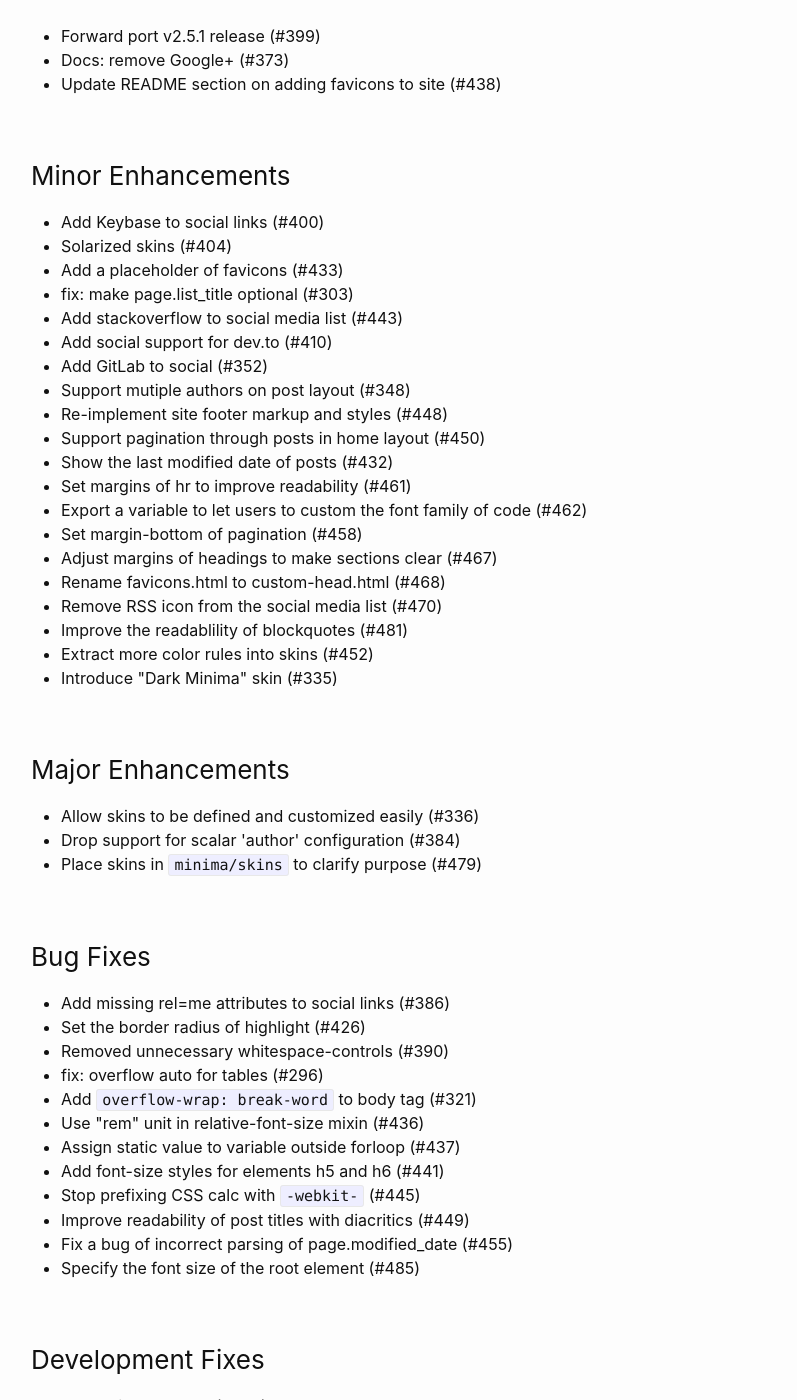
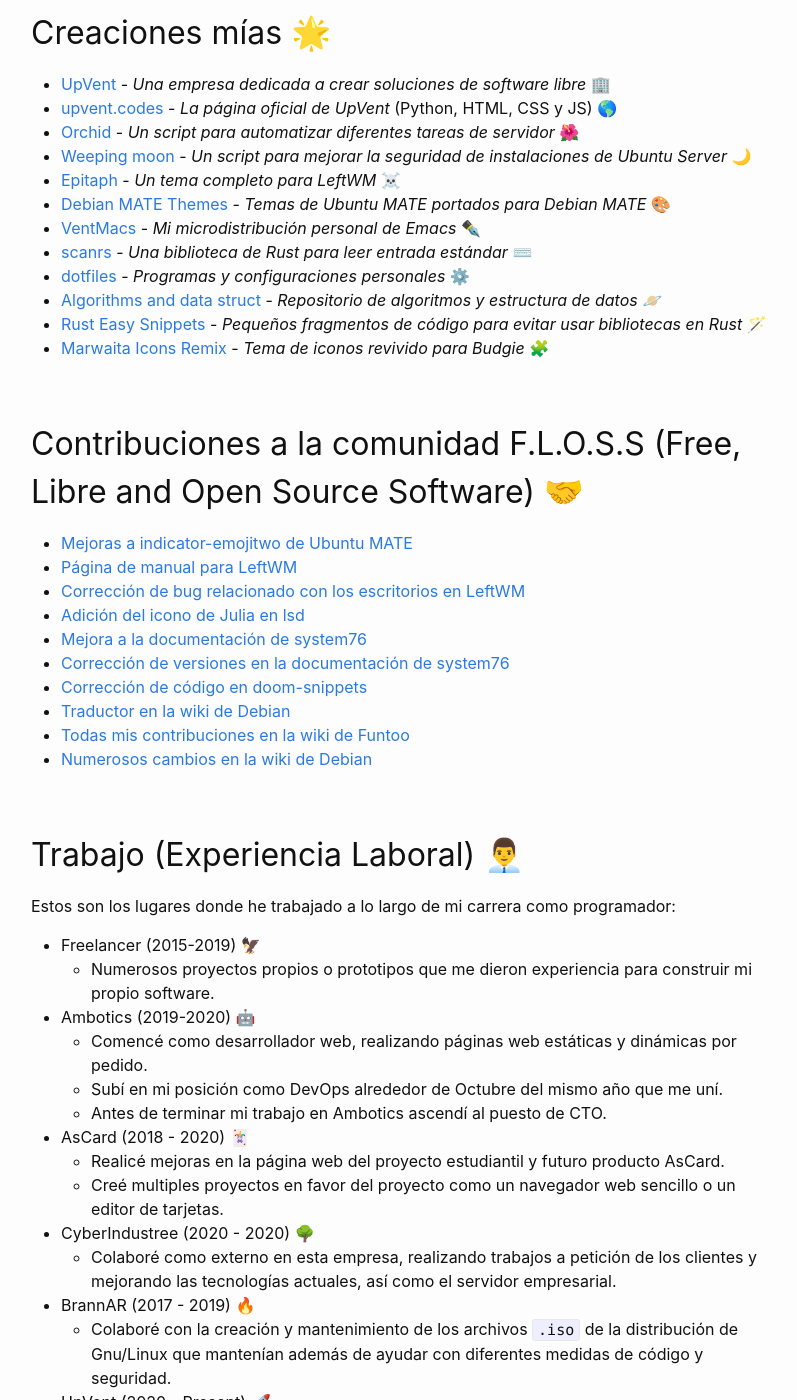
Before and after one commit to VentGrey/ventgrey.github.io, a Jekyll site: the page built from History.markdown, in a window 1280 px wide and 1400 px high, scrolled down 338 px. Shown: the whole window, without its empty margins (239-1036 px from the left). Built offline with Jekyll 4.4.1, drawn with Linux system fonts in a browser that asks for light colours; our own code applies the rules of GitHub Pages for plain Markdown files; some of the changed text lies outside the part shown.

Commit message:
Add portfolio

```diff
--- a/History.markdown
+++ b/History.markdown
@@ -1,240 +1,58 @@
-## HEAD
+## Portafolio Extendido 👨‍💻
 
-### Documentation
+Aquí puedes encontrar un portafolio extenso de mi carrera como programador :)
 
-  * Forward port v2.5.1 release (#399)
-  * Docs: remove Google+ (#373)
-  * Update README section on adding favicons to site (#438)
+## Creaciones mías 🌟
 
-### Minor Enhancements
+- [UpVent](https://upvent.codes) - *Una empresa dedicada a crear soluciones de software libre* 🏢
+- [upvent.codes](https://github.com/UpVent/upvent.codes) - *La página oficial de UpVent* (Python, HTML, CSS y JS) 🌎
+- [Orchid](https://github.com/UpVent/orchid) - *Un script para automatizar diferentes tareas de servidor* 🌺
+- [Weeping moon](https://github.com/UpVent/weeping-moon) - *Un script para mejorar la seguridad de instalaciones de Ubuntu Server* 🌙
+- [Epitaph](https://github.com/VentGrey/Epitaph) - *Un tema completo para LeftWM* ☠️
+- [Debian MATE Themes](https://github.com/VentGrey/debian-mate-themes) - *Temas de Ubuntu MATE portados para Debian MATE* 🎨
+- [VentMacs](https://github.com/VentGrey/VentMacs) - *Mi microdistribución personal de Emacs* ✒️
+- [scanrs](https://github.com/VentGrey/scanrs) - *Una biblioteca de Rust para leer entrada estándar* ⌨️
+- [dotfiles](https://github.com/VentGrey/dotfiles) - *Programas y configuraciones personales* ⚙️
+- [Algorithms and data struct](https://github.com/VentGrey/algorithms-and-data-struct) - *Repositorio de algoritmos y estructura de datos* 🪐
+- [Rust Easy Snippets](https://github.com/VentGrey/rust-easy-snippets) - *Pequeños fragmentos de código para evitar usar bibliotecas en Rust* 🪄
+- [Marwaita Icons Remix](https://github.com/VentGrey/Marwaita-Icons-Remix) - *Tema de iconos revivido para Budgie* 🧩
 
-  * Add Keybase to social links (#400)
-  * Solarized skins (#404)
-  * Add a placeholder of favicons (#433)
-  * fix: make page.list_title optional (#303)
-  * Add stackoverflow to social media list (#443)
-  * Add social support for dev.to (#410)
-  * Add GitLab to social (#352)
-  * Support mutiple authors on post layout (#348)
-  * Re-implement site footer markup and styles (#448)
-  * Support pagination through posts in home layout (#450)
-  * Show the last modified date of posts (#432)
-  * Set margins of hr to improve readability (#461)
-  * Export a variable to let users to custom the font family of code (#462)
-  * Set margin-bottom of pagination (#458)
-  * Adjust margins of headings to make sections clear (#467)
-  * Rename favicons.html to custom-head.html (#468)
-  * Remove RSS icon from the social media list (#470)
-  * Improve the readablility of blockquotes (#481)
-  * Extract more color rules into skins (#452)
-  * Introduce &#34;Dark Minima&#34; skin (#335)
+## Contribuciones a la comunidad F.L.O.S.S (Free, Libre and Open Source Software) 🤝
 
-### Major Enhancements
+- [Mejoras a indicator-emojitwo de Ubuntu MATE](https://github.com/ubuntu-mate/indicator-emojitwo/pull/2)
+- [Página de manual para LeftWM](https://github.com/leftwm/leftwm/pull/573)
+- [Corrección de bug relacionado con los escritorios en LeftWM](https://github.com/leftwm/leftwm/pull/572)
+- [Adición del icono de Julia en lsd](https://github.com/Peltoche/lsd/pull/444)
+- [Mejora a la documentación de system76](https://github.com/system76/docs/pull/473)
+- [Corrección de versiones en la documentación de system76](https://github.com/system76/docs/pull/379)
+- [Corrección de código en doom-snippets](https://github.com/hlissner/doom-snippets/pull/15)
+- [Traductor en la wiki de Debian](https://wiki.debian.org/CategoryWikiTranslator)
+- [Todas mis contribuciones en la wiki de Funtoo](https://www.funtoo.org/Special:Contributions/Ventgrey)
+- [Numerosos cambios en la wiki de Debian](https://wiki.debian.org/Omar%20Jair%20Purata%20Funes)
 
-  * Allow skins to be defined and customized easily (#336)
-  * Drop support for scalar &#39;author&#39; configuration (#384)
-  * Place skins in `minima/skins` to clarify purpose (#479)
+## Trabajo (Experiencia Laboral) 👨‍💼
 
-### Bug Fixes
+Estos son los lugares donde he trabajado a lo largo de mi carrera como programador:
 
-  * Add missing rel=me attributes to social links (#386)
-  * Set the border radius of highlight (#426)
-  * Removed unnecessary whitespace-controls (#390)
-  * fix: overflow auto for tables (#296)
-  *  Add `overflow-wrap: break-word` to body tag (#321)
-  * Use &#34;rem&#34; unit in relative-font-size mixin (#436)
-  * Assign static value to variable outside forloop (#437)
-  * Add font-size styles for elements h5 and h6 (#441)
-  * Stop prefixing CSS calc with `-webkit-` (#445)
-  * Improve readability of post titles with diacritics (#449)
-  * Fix a bug of incorrect parsing of page.modified_date (#455)
-  * Specify the font size of the root element (#485)
+- Freelancer (2015-2019) 🦅
+  - Numerosos proyectos propios o prototipos que me dieron experiencia para construir mi propio software.
 
-### Development Fixes
+- Ambotics (2019-2020) 🤖
+  - Comencé como desarrollador web, realizando páginas web estáticas y dinámicas por pedido.
+  - Subí en mi posición como DevOps alrededor de Octubre del mismo año que me uní.
+  - Antes de terminar mi trabajo en Ambotics ascendí al puesto de CTO.
 
-  * Ignore .jekyll-cache (#439)
-  * Clean up and optimize .gitignore (#475)
-  * [chore] Normalize Travis CI builds (#480)
-  * chore(deps): bump Ruby version (#510)
-  * Conditionally load GFM-parser gem in CI builds (#535)
-  * Improve CI workflow configuration (#609)
+- AsCard (2018 - 2020) 🃏
+  - Realicé mejoras en la página web del proyecto estudiantil y futuro producto AsCard.
+  - Creé multiples proyectos en favor del proyecto como un navegador web sencillo o un editor de tarjetas.
 
-## 2.5.1
+- CyberIndustree (2020 - 2020) 🌳
+  - Colaboré como externo en esta empresa, realizando trabajos a petición de los clientes y mejorando las tecnologías
+  actuales, así como el servidor empresarial.
 
-### Minor Enhancements
+- BrannAR (2017 - 2019) 🔥
+  - Colaboré con la creación y mantenimiento de los archivos `.iso` de la distribución de Gnu/Linux que mantenían
+  además de ayudar con diferentes medidas de código y seguridad.
 
-  * Allow use and testing with Jekyll 4.x (#398)
-
-### Bug Fixes
-
-  * Footer overlapping issue (Support Microsoft Explorer 11) (#248)
-  * Update multiline config comment. (#346)
-
-### Development Fixes
-
-  * remove deprecated `sudo: false` in .travis.yml (#347)
-
-## 2.5.0
-
-### Bug Fixes
-
-  * Add `jekyll-feed` plugin in config (#228)
-
-### Minor Enhancements
-
-  * Stick footer for short posts (#223)
-  * Consolidate trigger SVG paths (#148)
-
-## 2.4.1
-
-### Bug Fixes
-
-  * Reintroduce removed social includes for backwards compatibility (#217)
-
-## 2.4.0
-
-### Minor Enhancements
-
-  * Add better system fonts (#205)
-  * Remove whitespace due to Liquid tags in generated HTML (#202)
-  * Adding Mastodon to the social networks (#198)
-
-### Bug Fixes
-
-  * social icons should resolve baseurl properly (#201)
-  * fix: styling main element in IE 11 (#199)
-
-### Documentation
-
-  * Improve thw wording in index.md (#175)
-  * Update config description comment (#203)
-
-## 2.3.0
-
-  * Add option to show excerpts on the homepage (#90)
-  * Handle RSS feed with jekyll-feed (#183)
-  * Test build with Ruby 2.4 on CI (#184)
-  * Document how to customize navigation links (#192)
-
-## 2.2.1
-
-  * Revert social_sites hash for retrocompatibility (#190)
-
-## 2.2.0
-
-### Minor Enhancements
-
-  * handling content outside of posts (#88)
-  * Add default table styles (#144)
-  * Add `jekyll-seo-tag` dependency (#139)
-  * Add Microformats markup (#160)
-  * Add more social links (#141)
-
-### Documentation
-
-  * Docs: clarification about page title (#142)
-
-## 2.1.1 / 2017-04-13
-
-### Minor Enhancements
-
-  * Close #55: Improve mobile user experience (#62)
-  * Remove incomplete status from spec summary (#63)
-  * Use date_format if set in configuration (#70)
-  * Corrected misspelled word (#72)
-  * Scale headings relative to base-font-size (#78)
-  * Remove 2.0 post-install message (#82)
-  * Fixes #115 - Only include the nav tag if there are pages to be displayed in the menu (#116)
-  * Fixes #80, #106. Make the hamburger work with pure CSS. (#111)
-  * add `header_pages` config to link only specific files in header (#52)
-  * More easily customizable CSS (#117)
-  * Use relative size for fonts and line-height (#103)
-  * Add 404 page from jekyll `master` (#121)
-
-### Development Fixes
-
-  * Remove duplicate .sass-cache  (#71)
-  * Demo minima on GitHub Pages (#76)
-  * Remove the Rakefile (#118)
-
-### Documentation
-
-  * Update README with theme content description (#91)
-  * Update default local URL (#120)
-
-## 2.1.0 / 2016-11-15
-
-### Minor Enhancements
-
-  * Update gemspec to require at least Jekyll 3.3 (#59)
-  * Use `absolute_url` filter for disqus (#66)
-  * replace `example/index.html` with `example/index.md` (#58)
-
-### Development Fixes
-
-  * Example should require Jekyll 3.3 (#61)
-
-## 2.0.0 / 2016-10-06
-
-### Minor Enhancements
-
-  * priority to site.url when site.github.url is available (#46)
-  * Move contents of the index.html page to the 'home' layout (#48)
-  * Use  new `absolute_url` and `relative_url` filters in minima (#57)
-
-### Development Fixes
-
-  * Use standardized tab size of 2 spaces (#44)
-
-### Major Enhancements
-
-  * move `css/` directory from jekyll into `assets/` (#43)
-
-### Bug Fixes
-
-  * Fix html proofer errors (#49)
-  * Update gem regex to include new `assets` directory (#54)
-
-## 1.2.0 / 2016-09-12
-
-### Minor Enhancements
-
-  * Look to site.url when available (#35)
-
-### Documentation
-
-  * Move instruction for CSS in install section (#37)
-
-## 1.1.0 / 2016-09-07
-
-### Major Enhancements
-
-  * Add support to Disqus (#21)
-  * Google analytics support (#26)
-  * Look for `site.github.url` if it exists (#25)
-
-### Minor Enhancements
-
-  * Fixed Flash Of Unstyled SVG (#12)
-  * Added "author" in footer instead of double title (#22)
-
-### Documentation
-
-  * Document how to link to the theme styles (#18)
-  * Update Example to resemble Default site (#24)
-
-### Development Enhancements
-
-  * Use upstream gemspec file matcher (#9)
-  * Fix gemspec regex (#31)
-  * Add Travis and a basic smoke test (#33)
-
-## 1.0.1 / 2016-07-28
-
-  * include `_layouts`, `_includes`, and `_sass` dir in gem (#6)
-
-## 1.0.0 / 2016-07-27
-
-  * default layout: html `lang` attribute should allow user customization (#3)
-  * Use `normalize_whitespace` filter for meta description (#4)
-  * Fix repo's URL in contributing (#5)
+- UpVent (2020 - Present) 🚀
+  - Fundé UpVent con la misión de promover una sociedad, educación y movimiento empresarial basado en software libre.
```
